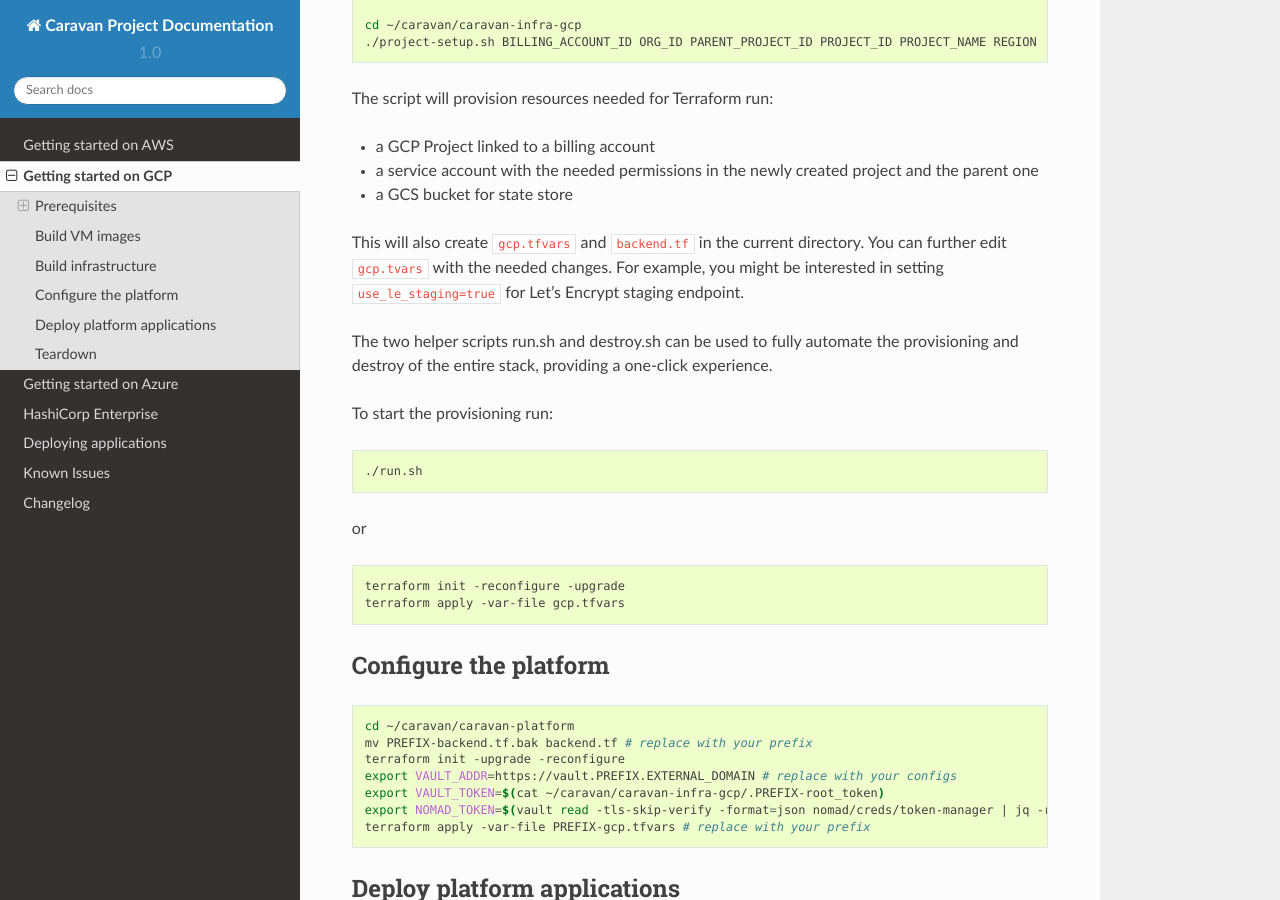
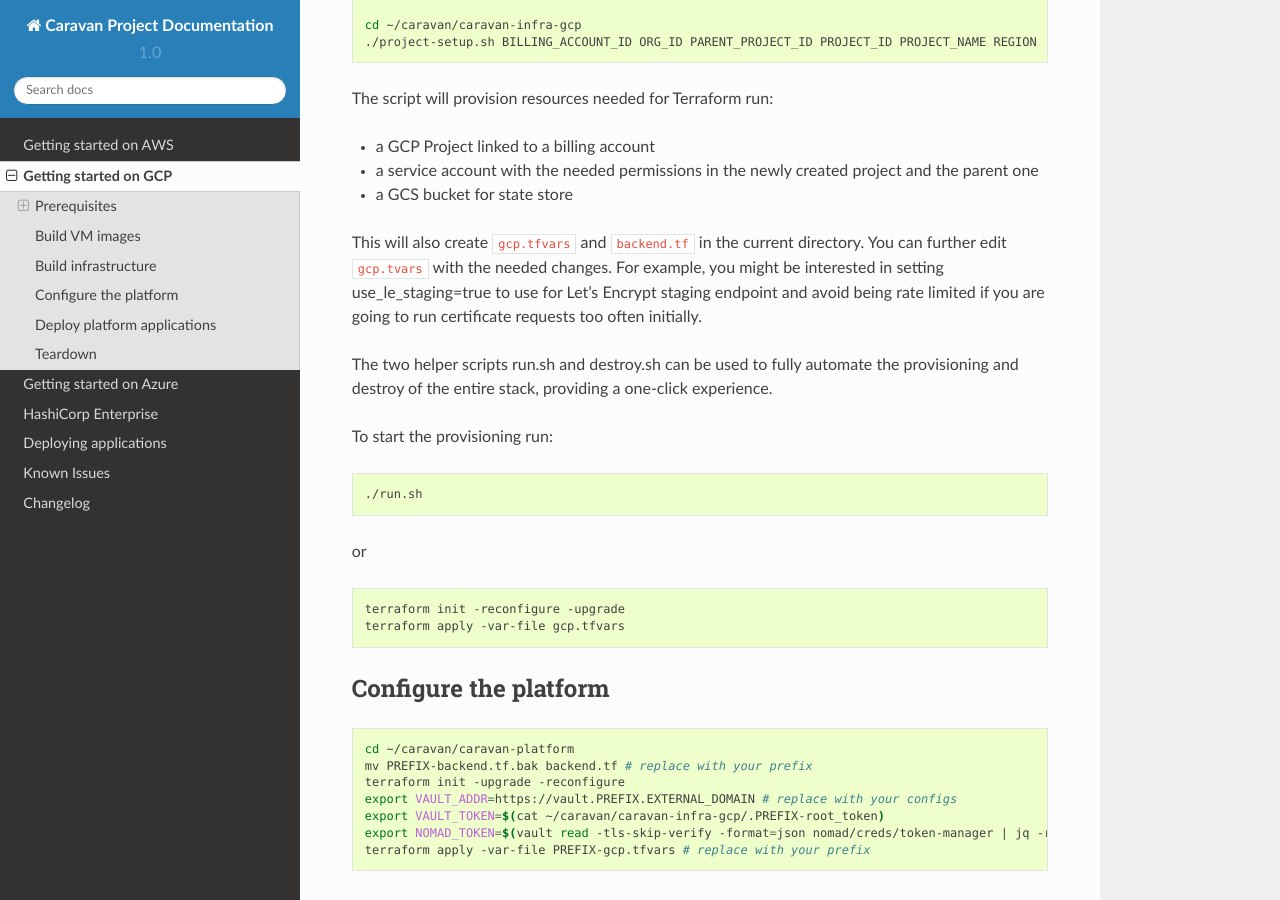
Before and after one commit to bitrockteam/caravanproject, a Sphinx documentation site: the page built from docs/getting-started-on-gcp.rst, in a window 1280 px wide and 900 px high, scrolled down 992 px. Built offline with Sphinx 7.4.7 and the Read the Docs theme 2.0.0, drawn with Linux system fonts in a browser that asks for light colours.

Commit message:
Update getting-started-on-gcp.rst

```diff
--- a/docs/getting-started-on-gcp.rst
+++ b/docs/getting-started-on-gcp.rst
@@ -64,8 +64,9 @@
 
 This will also create ``gcp.tfvars`` and ``backend.tf`` in the current
 directory. You can further edit ``gcp.tvars`` with the needed changes.
-For example, you might be interested in setting ``use_le_staging=true``
-for Let’s Encrypt staging endpoint.
+For example, you might be interested in setting use_le_staging=true
+to use for Let’s Encrypt staging endpoint and avoid being rate limited
+if you are going to run certificate requests too often initially.
 
 The two helper scripts run.sh and destroy.sh can be used to fully
 automate the provisioning and destroy of the entire stack, providing a
```
